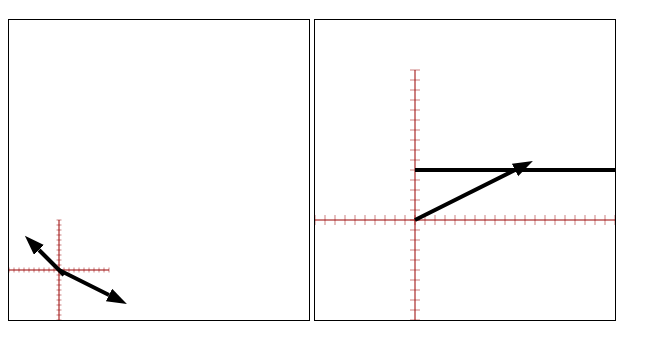
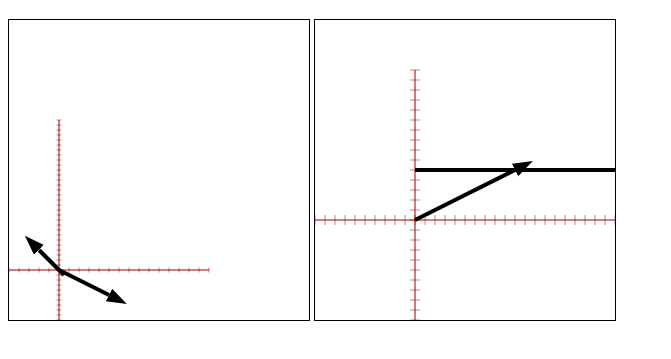
Before and after one commit to lurbano/uSVG, a plain HTML site: page svgTest.html in a window 1280 px wide. Shown: the part 61-420 px from the top of the page, without its empty margins (0-671 px from the left). Drawn offline with Linux system fonts and the light colour scheme.

Commit message:
axis fixes

```diff
--- a/uSvg.js
+++ b/uSvg.js
@@ -28,9 +28,13 @@
     this.setZero(zero);
 
     //draw axes
+    this.axisDefaults = {w : width, h : height,
+                dxTic: 10, dyTic: 10};
+    //  merge axis properties
+    drawAxes = {...this.axisDefaults, ...drawAxes};
     this.axisLines = [];
     this.axisTics = [];
-    if (drawAxes) this.drawAxes({w: drawAxes.w, h: drawAxes.h});
+    if (drawAxes) this.drawAxes(drawAxes);
 
     //add definition area
     this.defs = document.createElementNS("http://www.w3.org/2000/svg","defs");
@@ -178,8 +182,6 @@
       this.vx = magnitude * Math.cos(Math.radians(angle));
       this.vy = magnitude * Math.sin(Math.radians(angle));
     }
-    this.endpt = new uPoint(this.pos.x+this.vx, this.pos.y+this.vy)
-    console.log('vx,vy', this.vx, this.vy);
-    console.log("endpt", this.endpt);
+    this.endpt = new uPoint(this.pos.x+this.vx, this.pos.y+this.vy);
   }
 }
```
Also changed, not shown: svgTest.html (+0 -2 lines).
